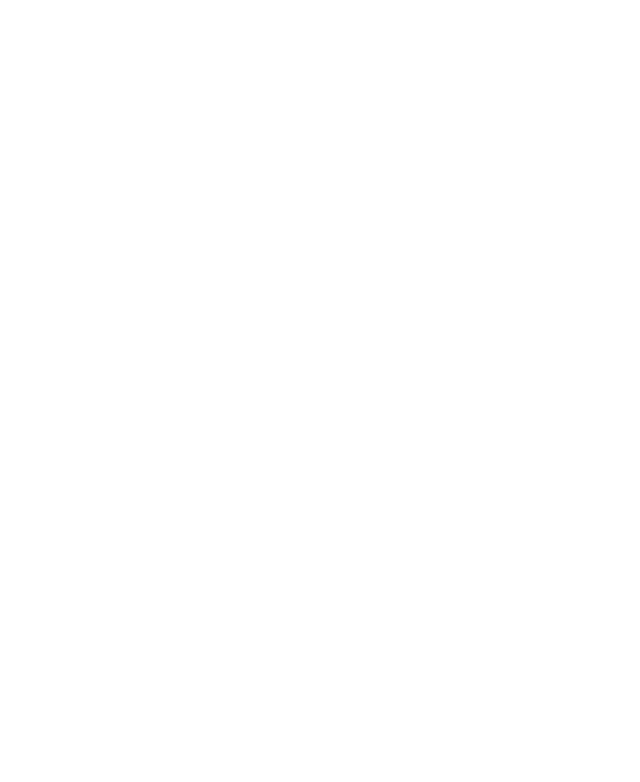
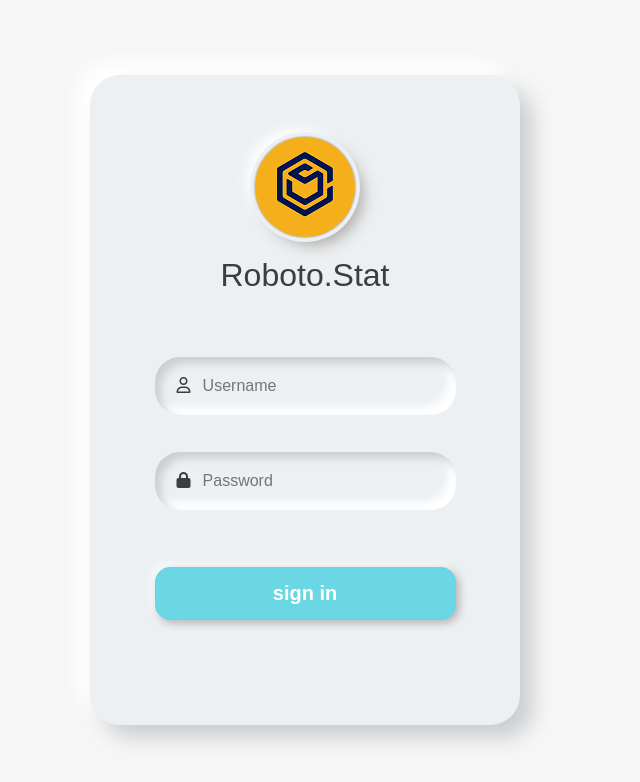
Before and after one commit to fawriid/Registration-form-with-validation, a plain HTML site: page index.html in a window 1280 px wide. Shown: the whole page, without its empty margins (335-975 px from the left). Drawn offline with Linux system fonts and the light colour scheme.

Commit message:
logo added, html and style have written

```diff
--- a/index.html
+++ b/index.html
@@ -1,15 +1,44 @@
 <!DOCTYPE html>
 <html lang="en">
+
 <head>
     <meta charset="UTF-8">
     <meta http-equiv="X-UA-Compatible" content="IE=edge">
     <meta name="viewport" content="width=device-width, initial-scale=1.0">
     <link rel="stylesheet" href="/style.css">
+    <link rel="stylesheet" href="https://cdnjs.cloudflare.com/ajax/libs/font-awesome/6.0.0-beta3/css/all.min.css">
     <title>login</title>
 </head>
+
 <body>
 
+    <div class="container">
+        <div class="content-container">
+            <div class="logo">
+                <div>
+                    <img src="./logo.png" alt="">
+                </div>
+                <h1>Roboto.Stat</h1>
+            </div>
+            <form action="">
+                <div>
+                    <i class="far fa-user"></i>
+                    <input type="text" value="" placeholder="Username">
+                </div>
+                <div>
+                    <i class="fas fa-lock"></i>
+                    <input type="password" value="" placeholder="Password">
+                </div>
+                <button type="submit">sign in</button>
+            </form>
+            <div class="msg"></div>
+        </div>
+    </div>
 
     <script src="/main.js"></script>
 </body>
+
 </html>
+
+<!-- <i class="fas fa-lock"></i> -->
+<!-- <i class="far fa-user"></i> -->
--- a/style.css
+++ b/style.css
@@ -0,0 +1,121 @@
+* {
+  margin: 0;
+  padding: 0;
+  box-sizing: border-box;
+  font-weight: normal;
+}
+html {
+  font-size: 62.5%;
+}
+body {
+  font-size: 1.6rem;
+  font-family: Arial, Helvetica, sans-serif;
+  margin: 0;
+  height: 100vh;
+  width: 100vw;
+  overflow: hidden;
+  font-weight: 700;
+  font-family: Arial, Helvetica, sans-serif;
+  display: flex;
+  align-items: center;
+  justify-content: center;
+  color: rgb(61, 61, 61);
+  background-color: #f6f6f6;
+  text-align: center;
+}
+.container {
+  margin: 0 auto;
+  width: 90%;
+}
+.content-container {
+  margin: 0 auto;
+  width: 430px;
+  height: 650px;
+  background-color: #ecf0f3;
+  box-shadow: 13px 13px 20px #cbced1, -13px -13px 20px #fff;
+  border-radius: 30px;
+  overflow: hidden;
+  display: flex;
+  flex-direction: column;
+  justify-content: space-around;
+  align-items: center;
+  padding-top: 4rem;
+}
+.logo img {
+  width: 100%;
+  border-radius: 50%;
+}
+.logo div {
+  /* border: 3px solid white; */
+  border-radius: 50%;
+  width: 100px;
+  height: 100px;
+  margin: 0 auto;
+  box-shadow: 0px 0px 2px #5f5f5f, 0px 0px 0px 5px #ecf0f3, 8px 8px 15px #afaaa7,
+    -8px -8px 15px #fff;
+  margin-bottom: 2rem;
+}
+form input {
+  background-color: inherit;
+  border: none;
+  outline: none;
+  font-size: 1.8rem;
+  color: rgb(58, 58, 58);
+  margin-left: 0.7rem;
+  width: 80%;
+  /* padding: 1.5rem 2rem; */
+  height: 100%;
+  line-height: 58px;
+}
+form input::placeholder {
+  height: 100%;
+  font-size: 1.6rem;
+  line-height: 58px;
+}
+form div {
+  display: flex;
+  align-items: center;
+  justify-content: center;
+  border-radius: 25px;
+  box-shadow: inset 6px 6px 8px #cbced1, inset -8px -8px 8px #fff;
+  height: 58px;
+  width: 70%;
+}
+form i {
+  margin-right: 0.5rem;
+  position: relative;
+  top: -1px;
+  margin-left: 1rem;
+}
+form button {
+  margin-top: 2rem;
+  color: white;
+  font-weight: bold;
+  font-size: 2rem;
+  background-color: rgb(107, 214, 228);
+  border: 1px solid rgb(107, 210, 233);
+  border-radius: 15px;
+  box-shadow: 3px 3px 8px #b1b1b1, -3px -3px 8px #fff;
+  padding: 1rem 3rem;
+  width: 70%;
+  height: 53px;
+  cursor: pointer;
+  transition: all 200ms linear;
+}
+form button:hover {
+  background-color: rgb(107, 228, 208);
+}
+form {
+  display: flex;
+  flex-direction: column;
+  justify-content: space-around;
+  align-items: center;
+  width: 100%;
+  height: 300px;
+}
+.msg {
+  padding-bottom: 2rem;
+  position: relative;
+  top: -2rem;
+  font-size: 1.8rem;
+}
```
Also changed, not shown: logo.png (added).
